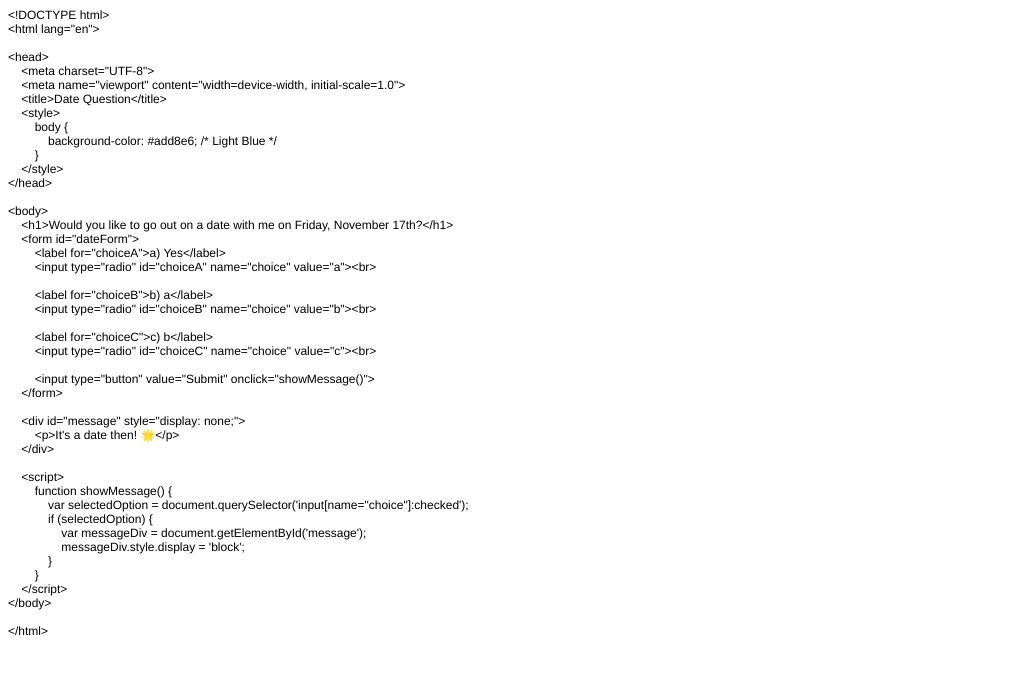
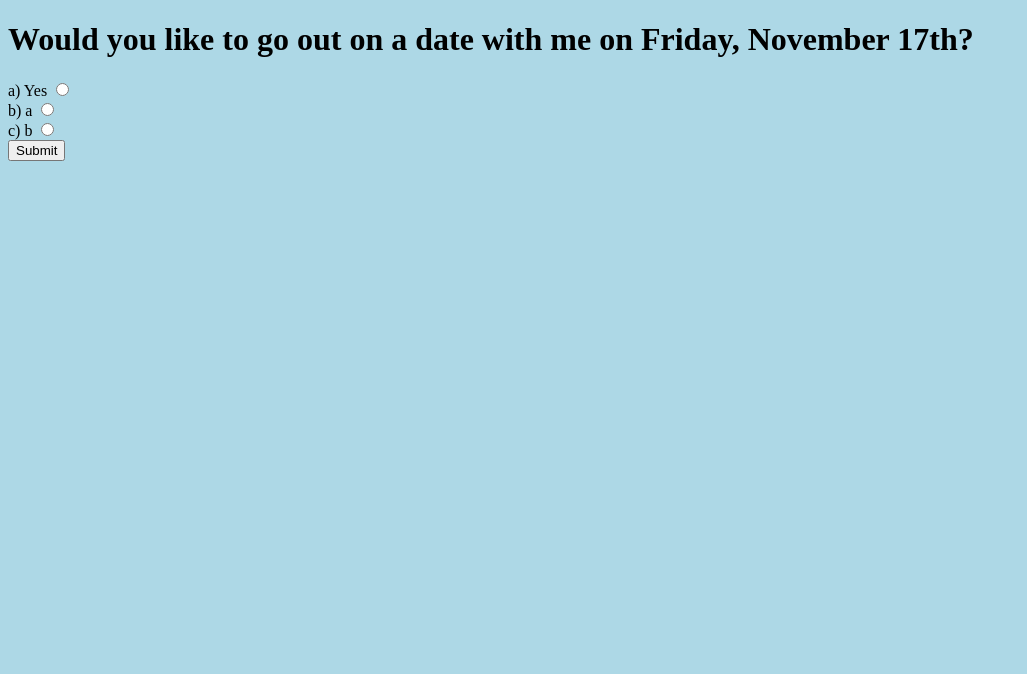
Before and after one commit to exotic-pollution/Date, a plain HTML site: page index.html in a window 1280 px wide. Shown: the whole page, without its empty margins (0-1027 px from the left). Drawn offline with Linux system fonts and the light colour scheme.

Commit message:
Add files via upload

```diff
--- a/index.html
+++ b/index.html
@@ -1,61 +1,45 @@
-<!DOCTYPE html PUBLIC "-//W3C//DTD HTML 4.01//EN" "http://www.w3.org/TR/html4/strict.dtd">
-<html>
+<!DOCTYPE html>
+<html lang="en">
+
 <head>
-  <meta http-equiv="Content-Type" content="text/html; charset=utf-8">
-  <meta http-equiv="Content-Style-Type" content="text/css">
-  <title></title>
-  <meta name="Generator" content="Cocoa HTML Writer">
-  <meta name="CocoaVersion" content="2299.7">
-  <style type="text/css">
-    p.p1 {margin: 0.0px 0.0px 0.0px 0.0px; font: 12.0px Helvetica}
-    p.p2 {margin: 0.0px 0.0px 0.0px 0.0px; font: 12.0px Helvetica; min-height: 14.0px}
-  </style>
+    <meta charset="UTF-8">
+    <meta name="viewport" content="width=device-width, initial-scale=1.0">
+    <title>Date Question</title>
+    <style>
+        body {
+            background-color: #add8e6; /* Light Blue */
+        }
+    </style>
 </head>
+
 <body>
-<p class="p1">&lt;!DOCTYPE html&gt;</p>
-<p class="p1">&lt;html lang="en"&gt;</p>
-<p class="p2"><br></p>
-<p class="p1">&lt;head&gt;</p>
-<p class="p1"><span class="Apple-converted-space">    </span>&lt;meta charset="UTF-8"&gt;</p>
-<p class="p1"><span class="Apple-converted-space">    </span>&lt;meta name="viewport" content="width=device-width, initial-scale=1.0"&gt;</p>
-<p class="p1"><span class="Apple-converted-space">    </span>&lt;title&gt;Date Question&lt;/title&gt;</p>
-<p class="p1"><span class="Apple-converted-space">    </span>&lt;style&gt;</p>
-<p class="p1"><span class="Apple-converted-space">        </span>body {</p>
-<p class="p1"><span class="Apple-converted-space">            </span>background-color: #add8e6; /* Light Blue */</p>
-<p class="p1"><span class="Apple-converted-space">        </span>}</p>
-<p class="p1"><span class="Apple-converted-space">    </span>&lt;/style&gt;</p>
-<p class="p1">&lt;/head&gt;</p>
-<p class="p2"><br></p>
-<p class="p1">&lt;body&gt;</p>
-<p class="p1"><span class="Apple-converted-space">    </span>&lt;h1&gt;Would you like to go out on a date with me on Friday, November 17th?&lt;/h1&gt;</p>
-<p class="p1"><span class="Apple-converted-space">    </span>&lt;form id="dateForm"&gt;</p>
-<p class="p1"><span class="Apple-converted-space">        </span>&lt;label for="choiceA"&gt;a) Yes&lt;/label&gt;</p>
-<p class="p1"><span class="Apple-converted-space">        </span>&lt;input type="radio" id="choiceA" name="choice" value="a"&gt;&lt;br&gt;</p>
-<p class="p2"><br></p>
-<p class="p1"><span class="Apple-converted-space">        </span>&lt;label for="choiceB"&gt;b) a&lt;/label&gt;</p>
-<p class="p1"><span class="Apple-converted-space">        </span>&lt;input type="radio" id="choiceB" name="choice" value="b"&gt;&lt;br&gt;</p>
-<p class="p2"><br></p>
-<p class="p1"><span class="Apple-converted-space">        </span>&lt;label for="choiceC"&gt;c) b&lt;/label&gt;</p>
-<p class="p1"><span class="Apple-converted-space">        </span>&lt;input type="radio" id="choiceC" name="choice" value="c"&gt;&lt;br&gt;</p>
-<p class="p2"><br></p>
-<p class="p1"><span class="Apple-converted-space">        </span>&lt;input type="button" value="Submit" onclick="showMessage()"&gt;</p>
-<p class="p1"><span class="Apple-converted-space">    </span>&lt;/form&gt;</p>
-<p class="p2"><br></p>
-<p class="p1"><span class="Apple-converted-space">    </span>&lt;div id="message" style="display: none;"&gt;</p>
-<p class="p1"><span class="Apple-converted-space">        </span>&lt;p&gt;It's a date then! 🌟&lt;/p&gt;</p>
-<p class="p1"><span class="Apple-converted-space">    </span>&lt;/div&gt;</p>
-<p class="p2"><br></p>
-<p class="p1"><span class="Apple-converted-space">    </span>&lt;script&gt;</p>
-<p class="p1"><span class="Apple-converted-space">        </span>function showMessage() {</p>
-<p class="p1"><span class="Apple-converted-space">            </span>var selectedOption = document.querySelector('input[name="choice"]:checked');</p>
-<p class="p1"><span class="Apple-converted-space">            </span>if (selectedOption) {</p>
-<p class="p1"><span class="Apple-converted-space">                </span>var messageDiv = document.getElementById('message');</p>
-<p class="p1"><span class="Apple-converted-space">                </span>messageDiv.style.display = 'block';</p>
-<p class="p1"><span class="Apple-converted-space">            </span>}</p>
-<p class="p1"><span class="Apple-converted-space">        </span>}</p>
-<p class="p1"><span class="Apple-converted-space">    </span>&lt;/script&gt;</p>
-<p class="p1">&lt;/body&gt;</p>
-<p class="p2"><br></p>
-<p class="p1">&lt;/html&gt;</p>
+    <h1>Would you like to go out on a date with me on Friday, November 17th?</h1>
+    <form id="dateForm">
+        <label for="choiceA">a) Yes</label>
+        <input type="radio" id="choiceA" name="choice" value="a"><br>
+
+        <label for="choiceB">b) a</label>
+        <input type="radio" id="choiceB" name="choice" value="b"><br>
+
+        <label for="choiceC">c) b</label>
+        <input type="radio" id="choiceC" name="choice" value="c"><br>
+
+        <input type="button" value="Submit" onclick="showMessage()">
+    </form>
+
+    <div id="message" style="display: none;">
+        <p>It's a date then! 🌟</p>
+    </div>
+
+    <script>
+        function showMessage() {
+            var selectedOption = document.querySelector('input[name="choice"]:checked');
+            if (selectedOption) {
+                var messageDiv = document.getElementById('message');
+                messageDiv.style.display = 'block';
+            }
+        }
+    </script>
 </body>
+
 </html>
```
